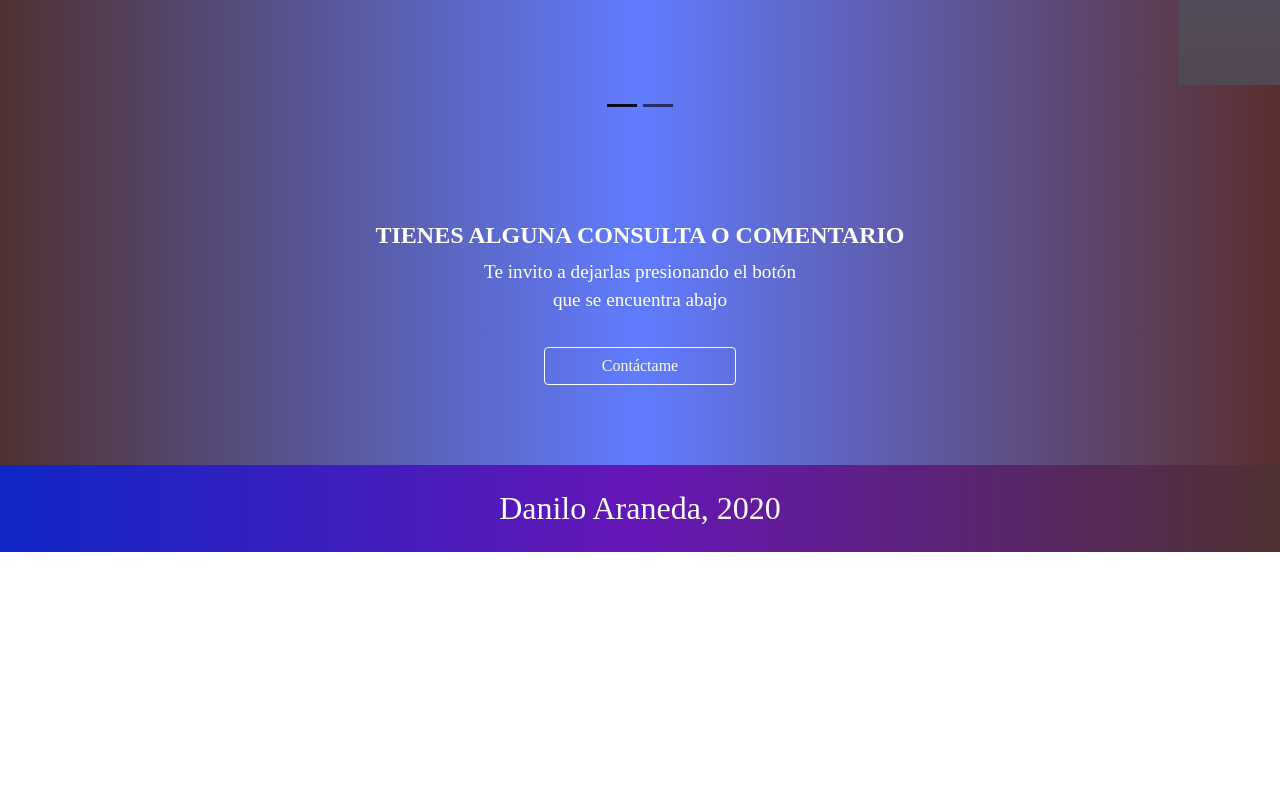
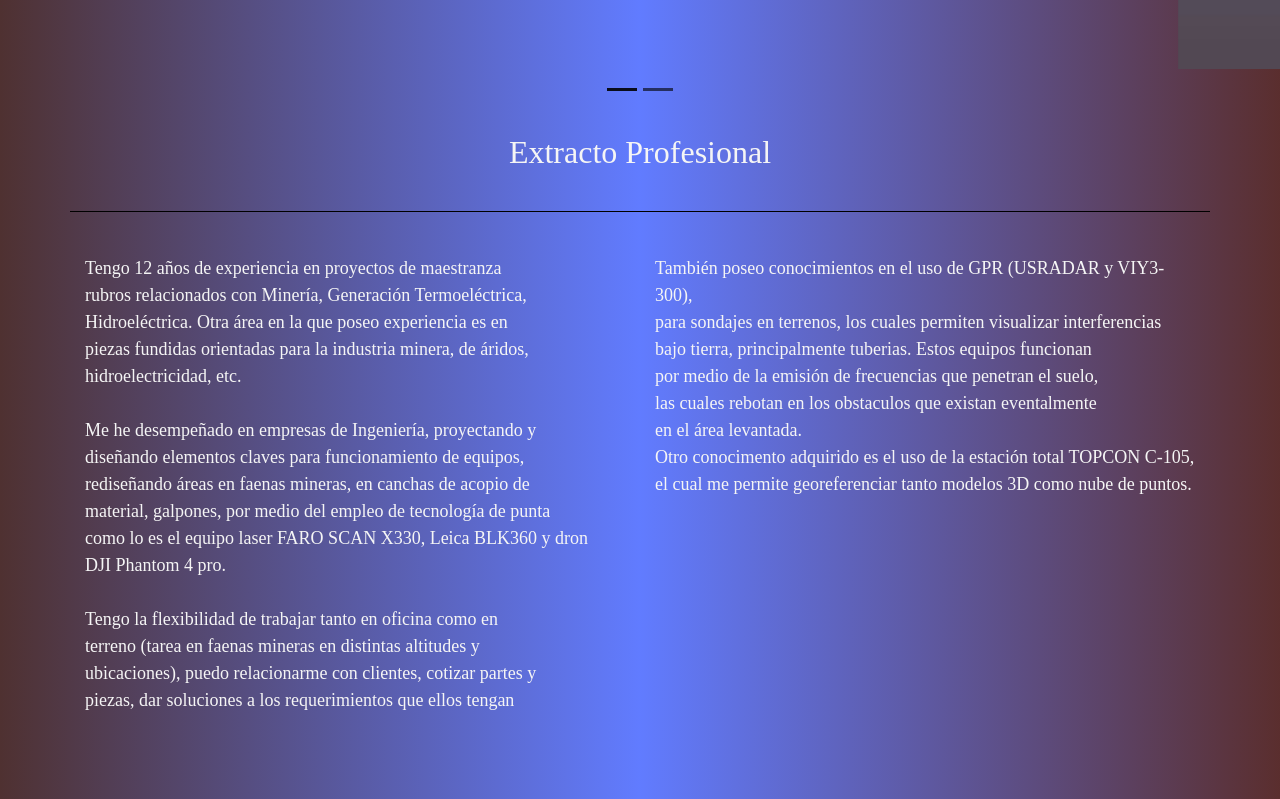
Before and after one commit to mrdanjer/Mi-portafolio, a plain HTML site: page view/index.html in a window 1280 px wide. Shown: the part 940-1739 px from the top of the page. Before the commit the page ends 1492 px from the top, so only its background shows below. Drawn offline with nearby package versions, Linux system fonts and the light colour scheme; a web font is replaced by a local one.

Commit message:
Subida archivos 20-02-2020

```diff
--- a/css/style.css
+++ b/css/style.css
@@ -22,14 +22,16 @@
     .nombre-pagina {
         text-align: left;
         margin: 2%;
-        color: silver;
+        color: whitesmoke;
         font-size: x-large;
         font-family: 'Expletus Sans';
         font-weight: bold;
     }
 
+    .navbar-dark .navbar-nav .nav-link {
+        color: whitesmoke;
+    }
     .nav-link {
-        color: mintcream;
         font-family: 'Expletus Sans';
     }
 
@@ -89,13 +91,13 @@
         margin-bottom: 1em;
     } */
 
-    .Recetas-3 {
-        margin-top: 2em;
-        margin-bottom: 4em;
+    .Extracto {
+        margin-top: 4em;
+        margin-bottom: 2em;
     }
 
     .Recetas-4 {
-        margin-top: 2em;
+        margin-top: 3em;
         margin-bottom: 1em;
     }
 
@@ -111,15 +113,16 @@
     }
 
     .carousel {
-        margin-top: 1em;
+        margin-top: oem;
     }
 
-    .insumos {
+    .elementos-1 {
         text-align: left;
-        font-family: 'Cabin';
-        font-weight: 500;
-        font-size: medium;
-        color: #373A3C;
+        font-family: 'Expletus Sans';
+        font-weight: 400;
+        font-size: large;
+        color: whitesmoke;
+        margin-top: 2em;
     }
 
     .borde-01 {
@@ -136,9 +139,12 @@
         font-family: 'Expletus Sans';
     }
 
-    .h5, h5 {
-        font-size: large;
+    .h2, h2 {
+        font-family: 'Expletus Sans';
+        font-size: xx-large;
         font-weight: 500;
+        color: whitesmoke;
+        text-align: center;
     }
 
     .descripciones-slider {
@@ -149,10 +155,10 @@
     }
 
     .ing {
-        width: 9em;
+        width: 100%;
         border-color: black;
         margin-left: 0em;
-        margin-top: 0em;
+        margin-top: 2.5em;
     }
 
     .prep {
--- a/view/index.html
+++ b/view/index.html
@@ -114,6 +114,47 @@
         </div>
         </div>
     </section>
+    <section>
+        <div class="container Extracto">
+            <div class="row">
+                <div class="col-lg-12">
+                    <h2>Extracto Profesional</h2>
+                    <hr class="ing">
+                </div>
+                <div class="col-lg-6">
+                    <span class="elementos-1">
+                      <br>
+                      Tengo 12 años de experiencia en proyectos de maestranza
+                      <br>rubros relacionados con Minería, Generación Termoeléctrica,
+                      <br>Hidroeléctrica. Otra área en la que poseo experiencia es en
+                      <br>piezas fundidas orientadas para la industria minera, de áridos,
+                      <br>hidroelectricidad, etc.
+                      <br><br>Me he desempeñado en empresas de Ingeniería, proyectando y
+                      <br>diseñando elementos claves para funcionamiento de equipos,
+                      <br>rediseñando áreas en faenas mineras, en canchas de acopio de
+                      <br>material, galpones, por medio del empleo de tecnología de punta
+                      <br>como lo es el equipo laser FARO SCAN X330, Leica BLK360 y dron
+                      <br>DJI Phantom 4 pro.
+                      <br><br>Tengo la flexibilidad de trabajar tanto en oficina como en
+                      <br>terreno (tarea en faenas mineras en distintas altitudes y
+                      <br>ubicaciones), puedo relacionarme con clientes, cotizar partes y
+                      <br>piezas, dar soluciones a los requerimientos que ellos tengan</span>
+                  </div>
+                  <div class="col-lg-6">
+                    <span class="elementos-1">
+                      <br>
+                      También poseo conocimientos en el uso de GPR (USRADAR y VIY3-300),
+                      <br>para sondajes en terrenos, los cuales permiten visualizar interferencias
+                      <br>bajo tierra, principalmente tuberias. Estos equipos funcionan
+                      <br>por medio de la emisión de frecuencias que penetran el suelo,
+                      <br>las cuales rebotan en los obstaculos que existan eventalmente
+                      <br>en el área levantada.
+                      <br>Otro conocimento adquirido es el uso de la estación total TOPCON C-105,
+                      <br>el cual me permite georeferenciar tanto modelos 3D como nube de puntos.
+                    </span>
+            </div>
+        </div>
+    </section>
     <footer>
         <section class="newsletter bg-danger">
             <div class="col-12 text-center" style="display: inline-block;">
```
